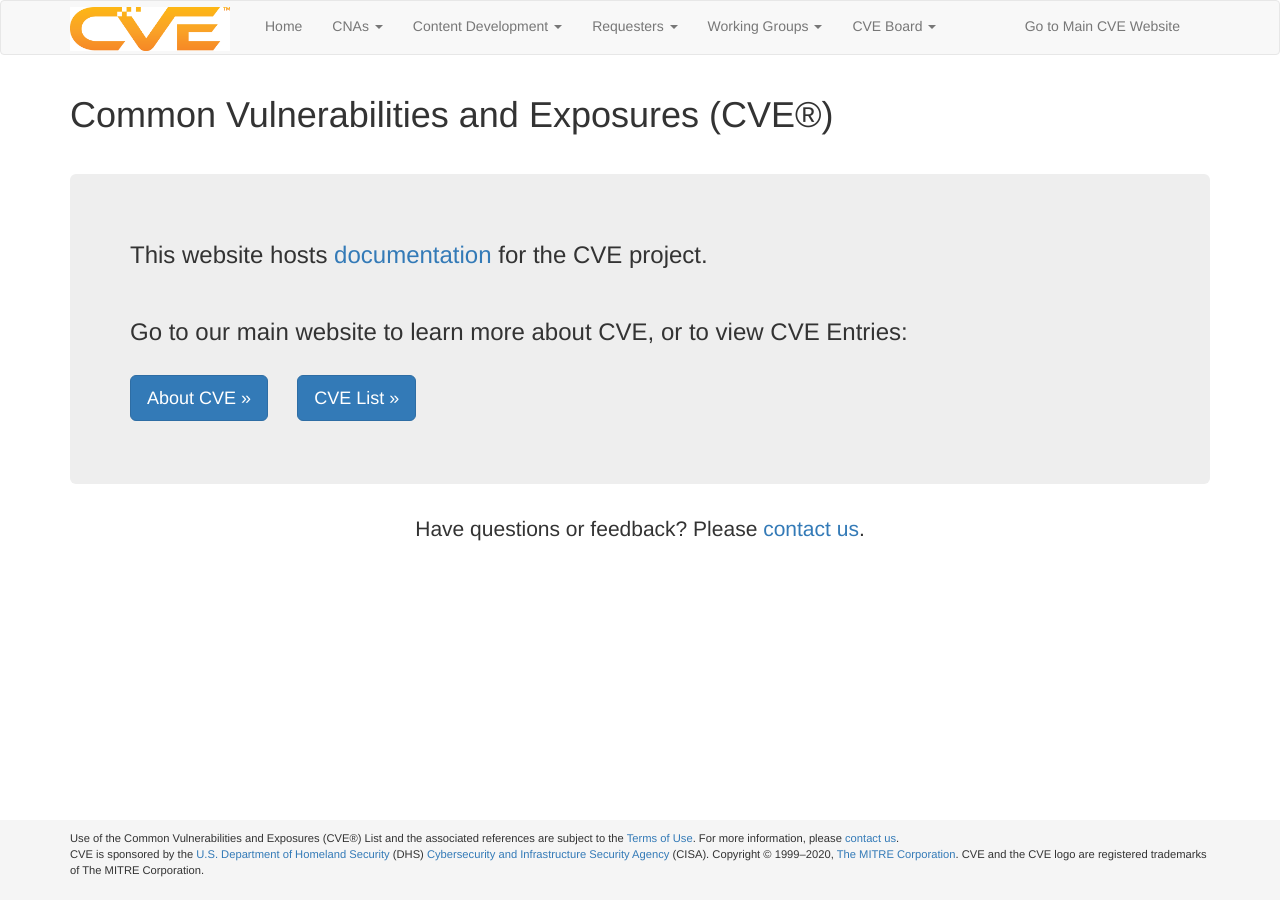
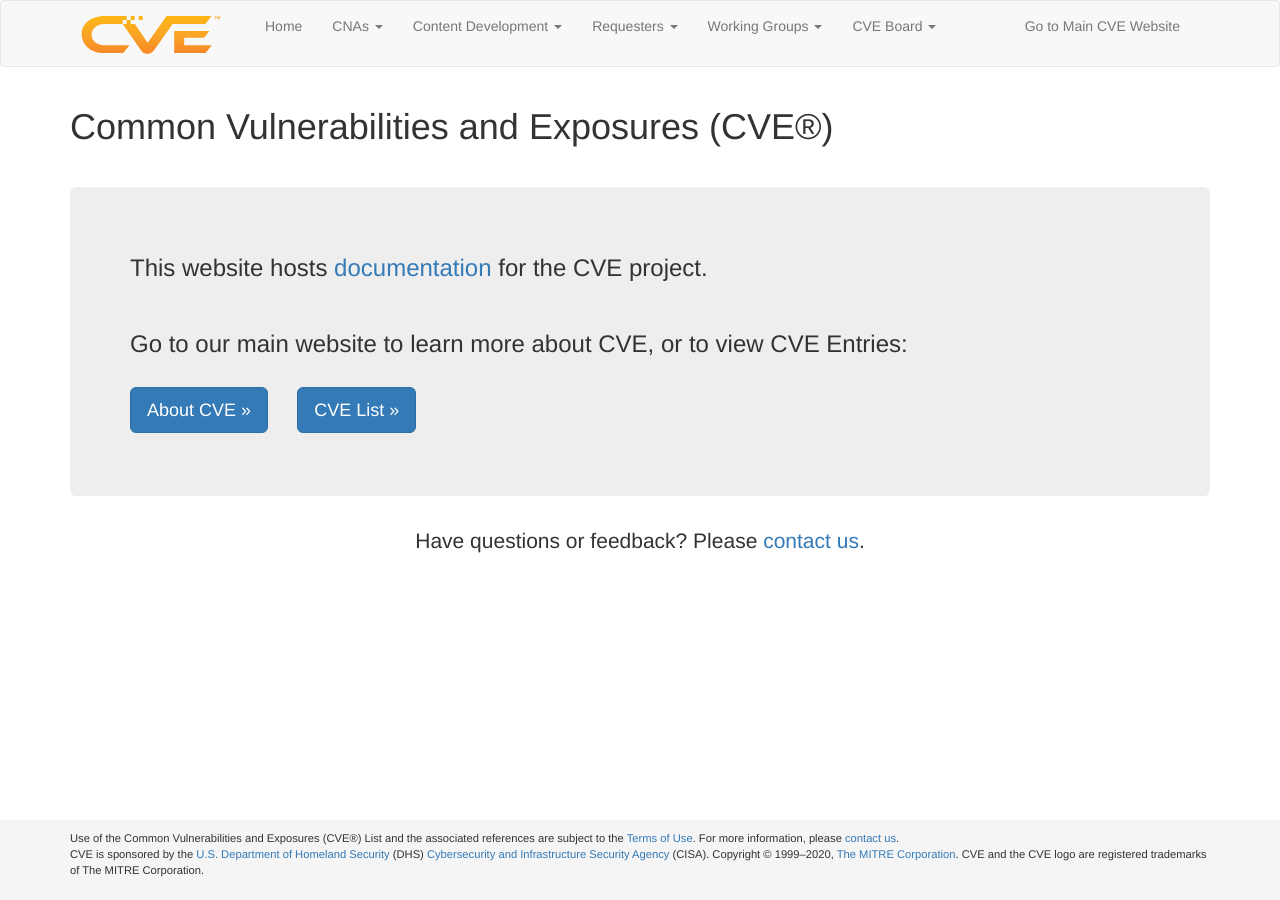
Before and after one commit to CVEProject/cveproject.github.io, a Jekyll site: the page built from index.md, in a window 1280 px wide. Built offline with Jekyll 4.4.1, drawn with Linux system fonts in a browser that asks for light colours; nearby versions of some CDN libraries.

Commit message:
Update header.html
update logo url to CVE_tm.svg

```diff
--- a/_includes/header.html
+++ b/_includes/header.html
@@ -11,7 +11,7 @@
             <span class="icon-bar"></span>
             <span class="icon-bar"></span>
           </button>
-            <a href="https://cveproject.github.io" class="pull-left"><img src="/img/cvelogo.png" style="max-height: 135px; max-width: 160px; margin-top: 6px; margin-bottom: 3px; margin-right: 20px; "></a>
+            <a href="https://cveproject.github.io" class="pull-left"><img src="/img/CVE_tm.svg" style="max-height: 135px; max-width: 160px; margin-top: 6px; margin-bottom: 3px; margin-right: 20px; "></a>
     </div>
 
     <div class="collapse navbar-collapse">
```
